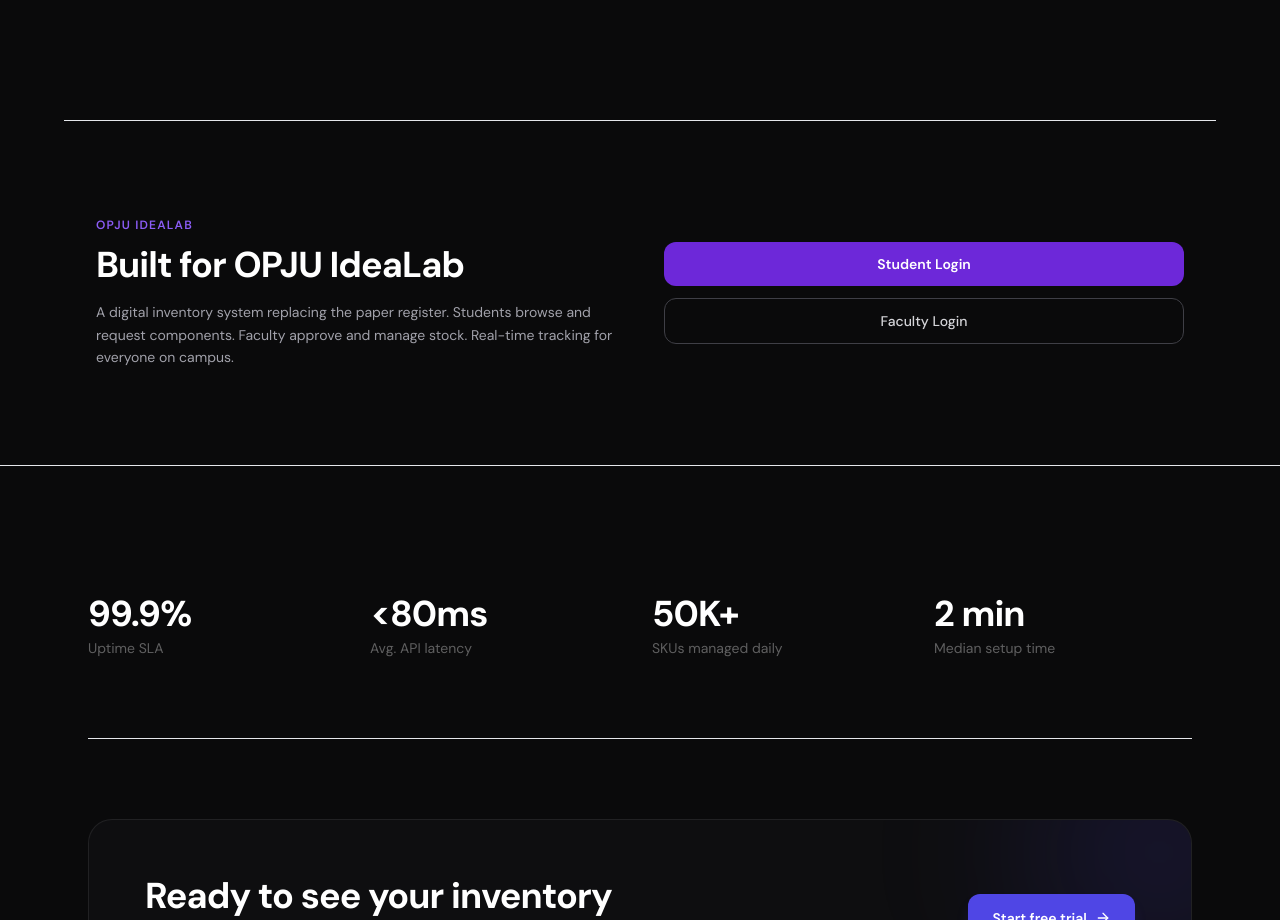
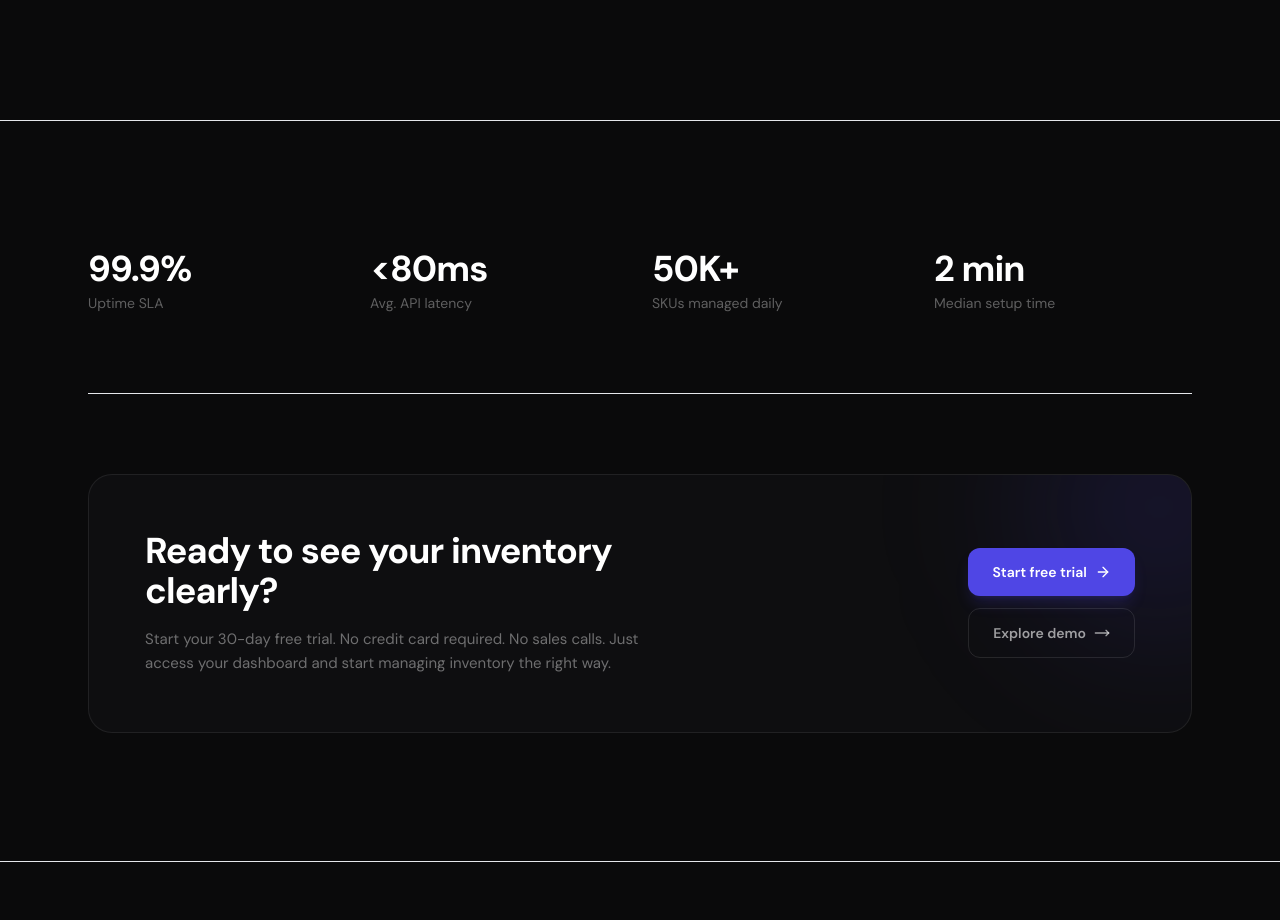
Before and after one commit to iota-srijan/innovation_intern, a React (Vite) app: page / in a window 1280 px wide. Shown: the part 3120-4040 px from the top of the page. Built offline with nearby package versions, Linux system fonts and the light colour scheme; no server answers.

Commit message:
feat: restore hero section, add OPJU IdeaLab card

```diff
--- a/src/pages/LandingPage.tsx
+++ b/src/pages/LandingPage.tsx
@@ -1,5 +1,4 @@
 import { useEffect } from "react";
-import { useNavigate } from "react-router-dom";
 import { LandingNav } from "../components/landing/LandingNav";
 import { HeroSection } from "../components/landing/HeroSection";
 import { FeaturesSection } from "../components/landing/FeaturesSection";
@@ -8,7 +7,6 @@
 import { LandingFooter } from "../components/landing/LandingFooter";
 
 export default function LandingPage() {
-  const navigate = useNavigate();
 
   // Dark background only on landing page
   useEffect(() => {
@@ -20,43 +18,11 @@
     <div className="min-h-screen bg-[#0a0a0b] font-sans text-white">
       <LandingNav />
       <HeroSection />
+
+
       <FeaturesSection />
       <WorkflowSection />
 
-      {/* IdeaLab CTA Section — replaces the pricing section */}
-      <section id="idealab" className="border-t border-white/6 py-24 px-8 max-w-6xl mx-auto">
-        <div className="grid grid-cols-1 md:grid-cols-2 gap-12 items-center">
-          {/* Left */}
-          <div>
-            <div className="text-xs uppercase tracking-widest text-violet-500 font-semibold mb-3">
-              OPJU IdeaLab
-            </div>
-            <h2 className="text-4xl font-bold text-white mb-4 tracking-tight">
-              Built for OPJU IdeaLab
-            </h2>
-            <p className="text-zinc-400 text-sm leading-relaxed">
-              A digital inventory system replacing the paper register. Students browse and request
-              components. Faculty approve and manage stock. Real-time tracking for everyone on campus.
-            </p>
-          </div>
-
-          {/* Right */}
-          <div className="flex flex-col gap-3">
-            <button
-              onClick={() => navigate('/signin')}
-              className="w-full py-3 bg-violet-700 hover:bg-violet-600 text-white font-semibold rounded-xl text-sm transition-colors cursor-pointer"
-            >
-              Student Login
-            </button>
-            <button
-              onClick={() => navigate('/signin')}
-              className="w-full py-3 border border-zinc-700 hover:border-violet-600 hover:text-white text-zinc-300 font-medium rounded-xl text-sm transition-all cursor-pointer"
-            >
-              Faculty Login
-            </button>
-          </div>
-        </div>
-      </section>
 
       <CTASection />
       <LandingFooter />
```
Also changed, not shown: public/opju-logo.png (added).
